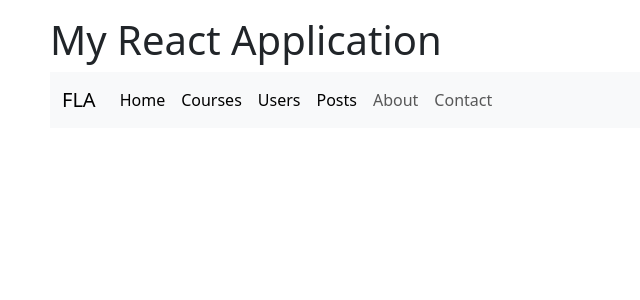
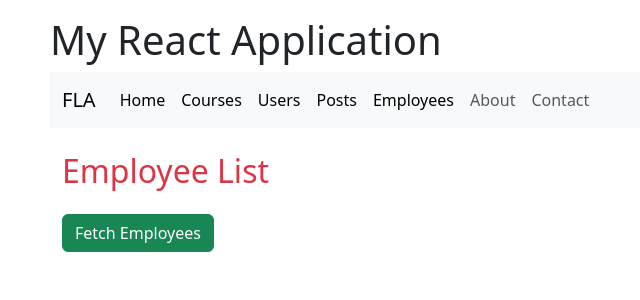
Before and after one commit to mohammedaeraf/react-batch5, a React (Vite) app: page /employees in a window 1280 px wide. Shown: the top 300 px of the page, without its empty margins (32-672 px from the left). Built offline with nearby package versions, Linux system fonts and the light colour scheme.

Commit message:
Employee List

```diff
--- a/src/App.tsx
+++ b/src/App.tsx
@@ -7,6 +7,7 @@ import CourseList3 from "./Components/CourseList3";
 import UserList2 from "./Components/UserList2";
 import UserDetails from "./Components/UserDetails";
 import PostList from "./Components/PostList";
+import EmployeeList from "./Components/EmployeeList";
 
 function App() {
   return (
@@ -64,6 +65,15 @@ function App() {
                   </Link>
                 </li>
                 <li className="nav-item">
+                  <Link
+                    className="nav-link active"
+                    aria-current="page"
+                    to="/employees"
+                  >
+                    Employees
+                  </Link>
+                </li>
+                <li className="nav-item">
                   <Link className="nav-link" to="/about">
                     About
                   </Link>
@@ -84,9 +94,8 @@ function App() {
             <Route path="/courses" element={<CourseList3 />} />
             <Route path="/users" element={<UserList2 />} />
             <Route path="/posts" element={<PostList />} />
-
+            <Route path="/employees" element={<EmployeeList />} />
             <Route path="/users/:id" element={<UserDetails />} />
-
             <Route path="/about" element={<About />} />
             <Route path="/contact" element={<Contact />} />
           </Routes>
--- /dev/null
+++ b/src/Components/EmployeeList.tsx
@@ -0,0 +1,79 @@
+import { useState } from "react";
+
+/**
+ * Employee type describes the shape of an employee object.
+ * id may come as string or number from some APIs, so allow both.
+ */
+type Employee = {
+  id: number | string;
+  employee_name: string;
+  employee_salary: string;
+  employee_age: string;
+};
+
+/**
+ * Static employees shown before any fetch — keeps UI populated for demo.
+ */
+const employeesStatic: Employee[] = [
+  {
+    id: 1,
+    employee_name: "Alice Johnson",
+    employee_salary: "75000",
+    employee_age: "29",
+  },
+  {
+    id: 2,
+    employee_name: "Bob Smith",
+    employee_salary: "68000",
+    employee_age: "34",
+  },
+  {
+    id: 3,
+    employee_name: "Clara Lee",
+    employee_salary: "82000",
+    employee_age: "27",
+  },
+];
+
+function EmployeeList() {
+  // employees: state that will hold employees fetched from the API.
+  const [employees, setEmployees] = useState<Employee[]>([]);
+
+  /**
+   * fetchEmployees
+   * - calls a demo employee API to get employee list
+   * - handles different response shapes: { data: [...] } or direct array
+   * - updates state so UI re-renders with fetched employees
+   */
+
+  const fetchEmployees = async () => {
+    let response = await fetch(
+      "https://dummy.restapiexample.com/api/v1/employees"
+    );
+    let data = await response.json();
+    setEmployees(data.data); // JavaScript Object Notation -> converts JSON string to JS objects
+  };
+
+  return (
+    <div className="container mb-4">
+      <h2 className="text-danger my-4">Employee List</h2>
+
+      {/* Button triggers the API fetch when clicked */}
+      <button className="btn btn-success" onClick={fetchEmployees}>
+        Fetch Employees
+      </button>
+
+      {/* Render fetched employees if available, otherwise the static demo list */}
+      <ul className="list-group mt-3">
+        {employees.map((emp) => (
+          <li key={emp.id} className="list-group-item">
+            <h5 className="text-primary mb-1">{emp.employee_name}</h5>
+            <p className="mb-0">Age: {emp.employee_age}</p>
+            <p className="mb-0">Salary: INR {emp.employee_salary}</p>
+          </li>
+        ))}
+      </ul>
+    </div>
+  );
+}
+export default EmployeeList;
```
